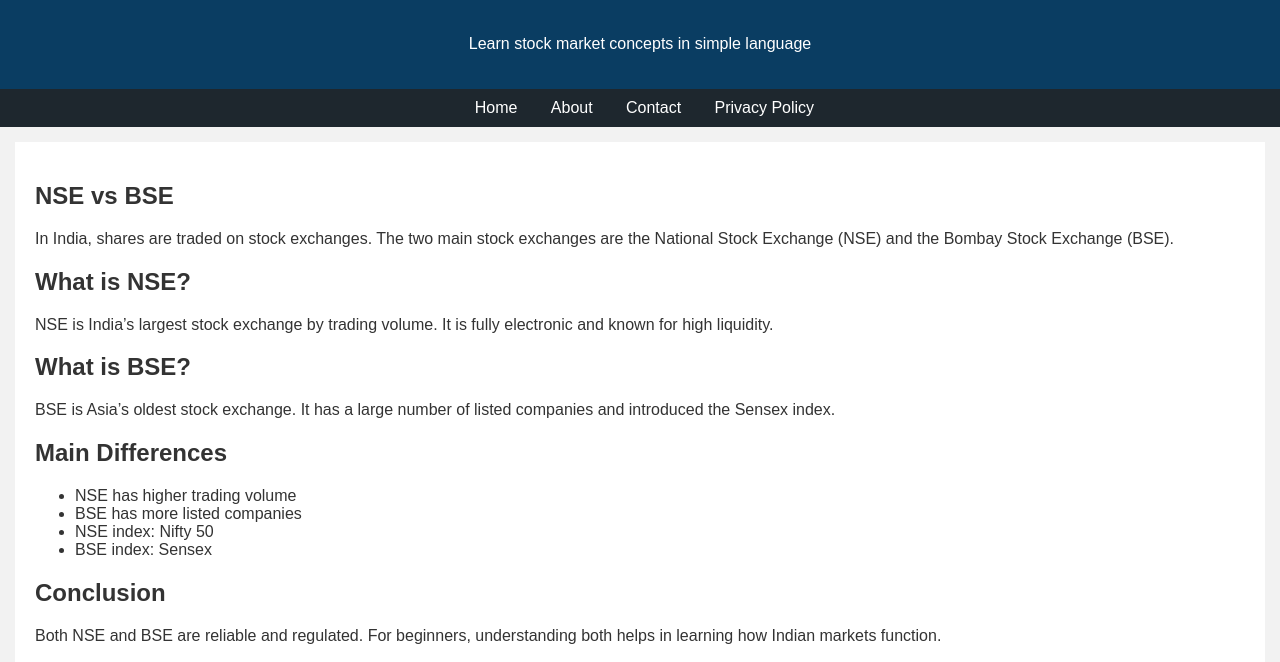
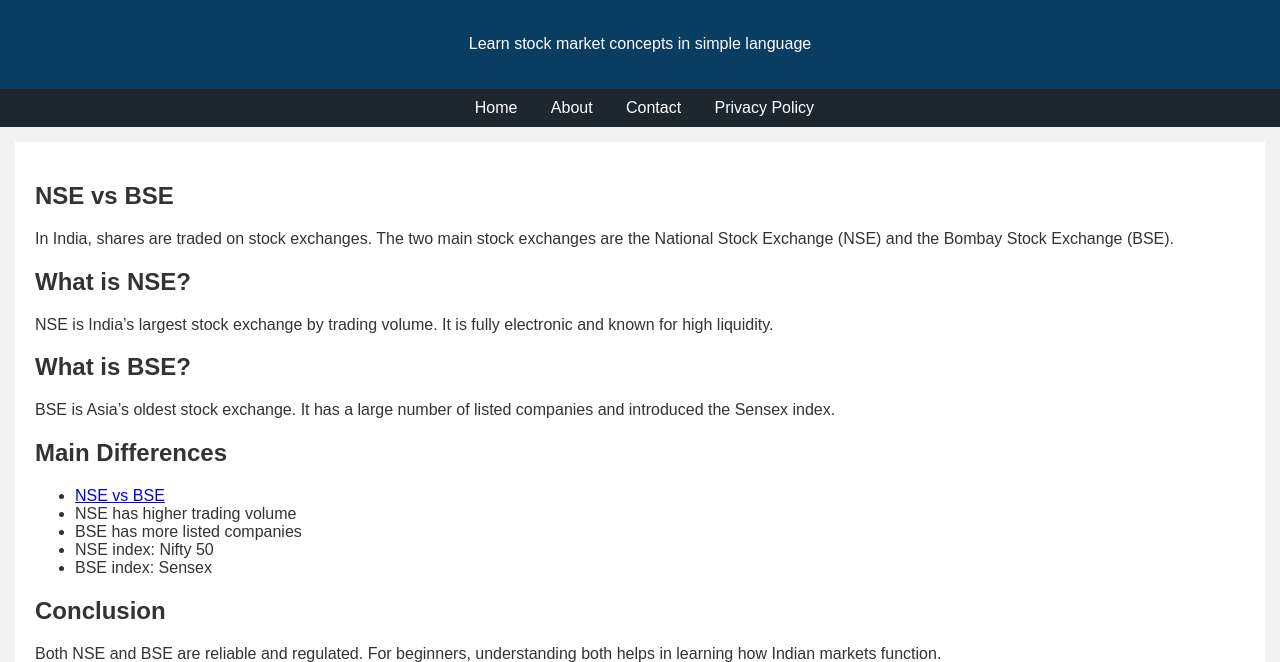
Before and after one commit to tanayrane59-commits/tanayrane59.github.io, a plain HTML site: page index.html in a window 1280 px wide. Shown: the part 135-797 px from the top of the page. Drawn offline with Linux system fonts and the light colour scheme.

Commit message:
Update index.html

```diff
--- a/index.html
+++ b/index.html
@@ -52,6 +52,7 @@ and introduced the Sensex index.
 
 <h2>Main Differences</h2>
 <ul>
+  <li><a href="nse-vs-bse.html">NSE vs BSE</a></li>
 <li>NSE has higher trading volume</li>
 <li>BSE has more listed companies</li>
 <li>NSE index: Nifty 50</li>
```
